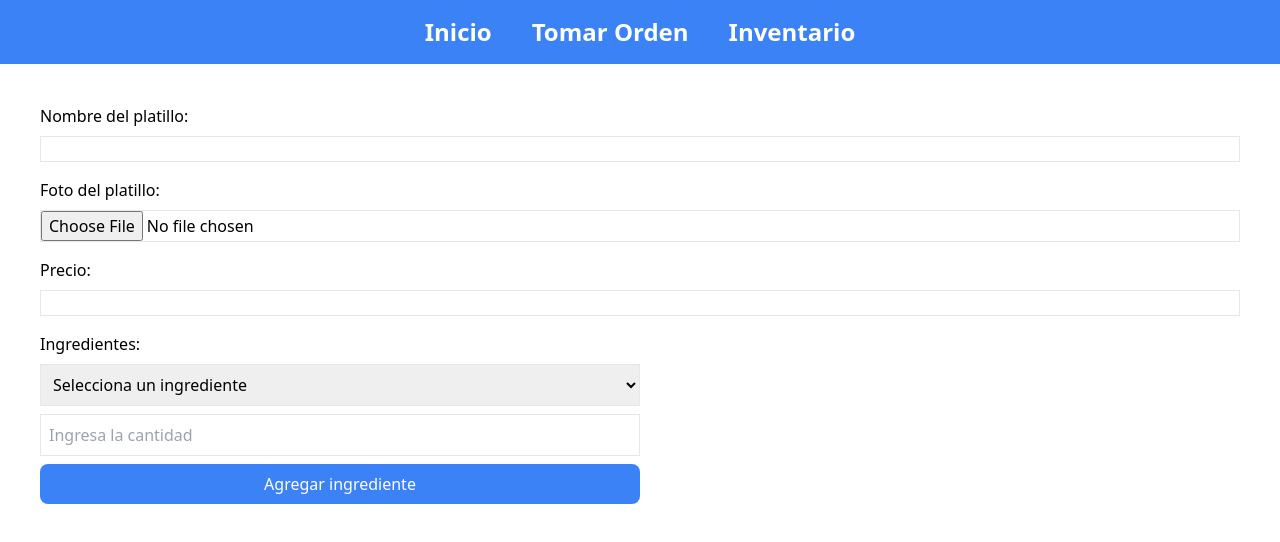
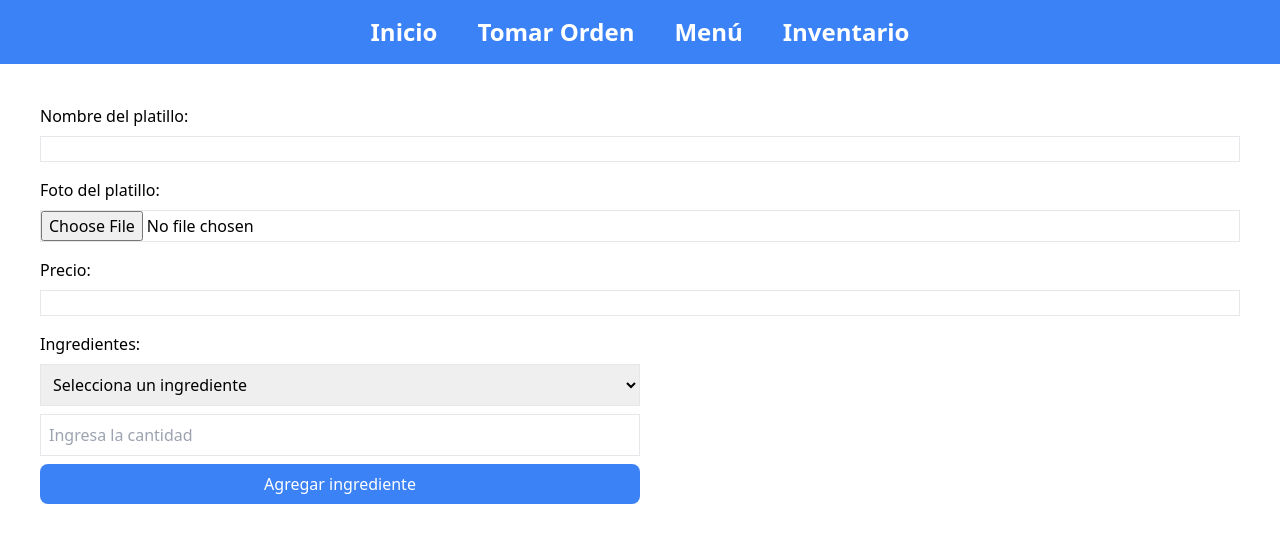
Before and after one commit to pacosotto/lacasadepaco, a React (Vite) app: page /menu in a window 1280 px wide. Shown: the top 542 px of the page. Built offline with nearby package versions, Linux system fonts and the light colour scheme.

Commit message:
🔗 Add link to menu in header

```diff
--- a/src/components/Header.jsx
+++ b/src/components/Header.jsx
@@ -1,5 +1,3 @@
-import React from "react";
-
 const Header = () => {
   return (
     <nav className="bg-blue-500">
@@ -11,6 +9,9 @@ const Header = () => {
           <a href="/">Tomar Orden</a>
         </li>
         <li>
+          <a href="/menu">Menú</a>
+        </li>
+        <li>
           <a href="/inventario">Inventario</a>
         </li>
       </ul>
```
